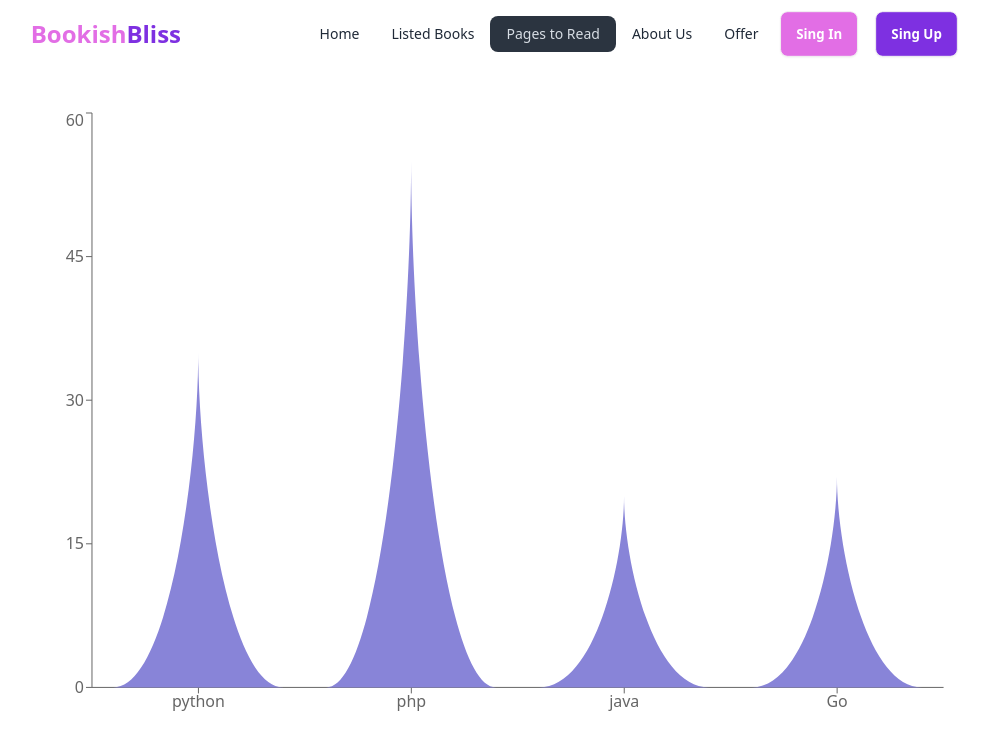
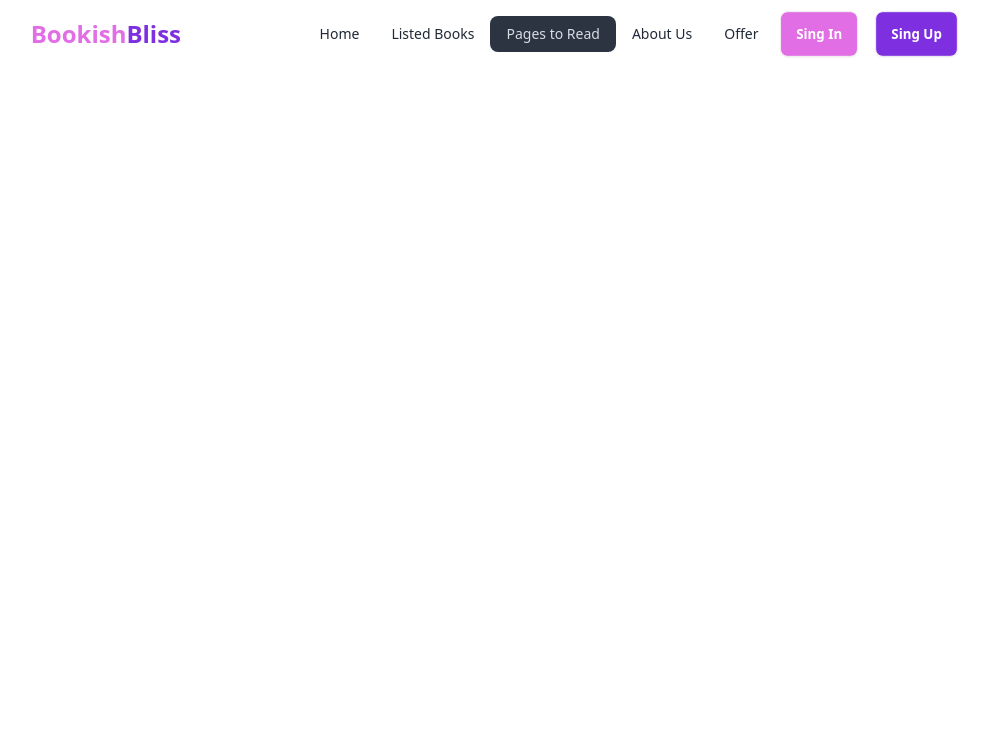
Before and after one commit to MUSTAKIMBIN/bookish-bliss, a React (Vite) app: page /pageToRead in a window 1280 px wide. Shown: the top 750 px of the page, without its empty margins (101-1090 px from the left). Built offline with nearby package versions, Linux system fonts and the light colour scheme.

Commit message:
added dynamic chart

```diff
--- a/src/components/PageToRead.jsx
+++ b/src/components/PageToRead.jsx
@@ -1,23 +1,25 @@
+import { useEffect, useState } from 'react';
 import { ResponsiveContainer,Bar,BarChart, XAxis, YAxis} from 'recharts'
+import { getDataFromLocalStorage } from './localStorage';
 
-const data = [
-  {
-    name: "python",
-    student: 35
-  },
-  {
-    name: "php",
-    student: 55
-  },
-  {
-    name: "java",
-    student: 20
-  },
-  {
-    name: "Go",
-    student: 22
-  }
-]
+// const data = [
+//   {
+//     name: "python",
+//     student: 35
+//   },
+//   {
+//     name: "php",
+//     student: 55
+//   },
+//   {
+//     name: "java",
+//     student: 20
+//   },
+//   {
+//     name: "Go",
+//     student: 22
+//   }
+// ]
 
 const getPath = (x, y, width, height) => (
   `M${x},${y + height}
@@ -35,14 +37,28 @@ const TriangleBar = (props) => {
 };
 
 
+
+
 const PageToRead = () => {
+  const [bookData, setBookData]=useState([])
+    useEffect(()=>{
+        const data= getDataFromLocalStorage()
+        setBookData(data)
+    },[])
+
+console.log(bookData)
+
+
+
+
+
   return (
     <div className='w-4/5 mx-auto my-10'>
-      <ResponsiveContainer width="90%" aspect={1.5}>
-        <BarChart data={data} width={400} height={400}>
-          <XAxis dataKey="name"></XAxis>
-          <YAxis dataKey="student"></YAxis>
-          <Bar dataKey="student" fill="#8884d8" shape={<TriangleBar />}></Bar>
+      <ResponsiveContainer width="100%" aspect={1.5}>
+        <BarChart data={bookData} width={400} height={400}>
+          <XAxis dataKey="bookName"></XAxis>
+          <YAxis dataKey="totalPages"></YAxis>
+          <Bar dataKey="totalPages" fill="#8884d8" shape={<TriangleBar />}></Bar>
         </BarChart>
       </ResponsiveContainer>
 
```
